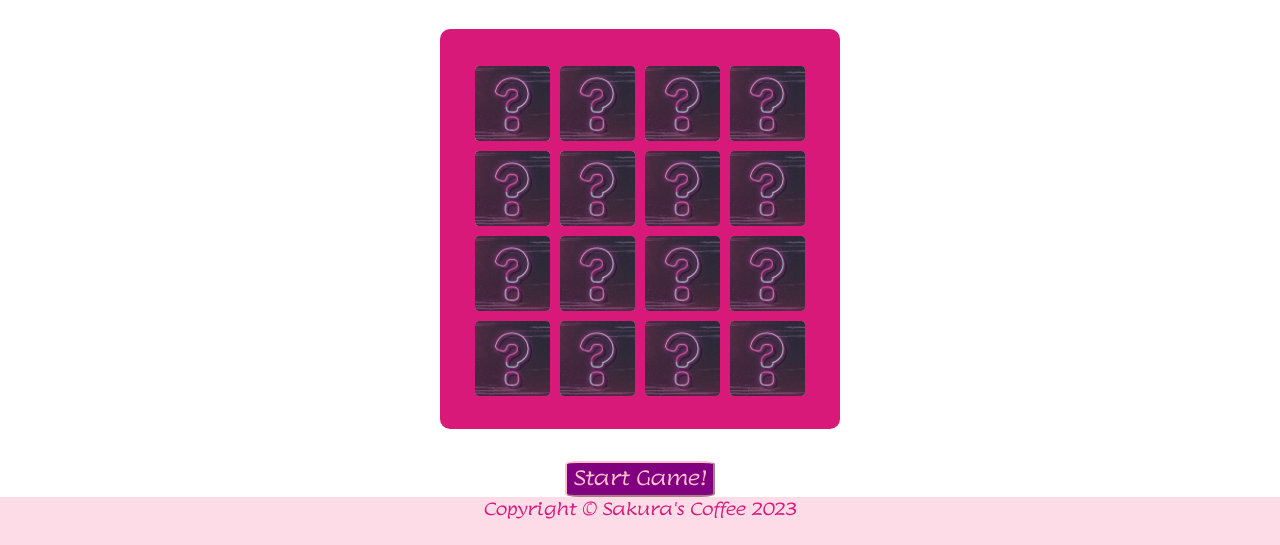
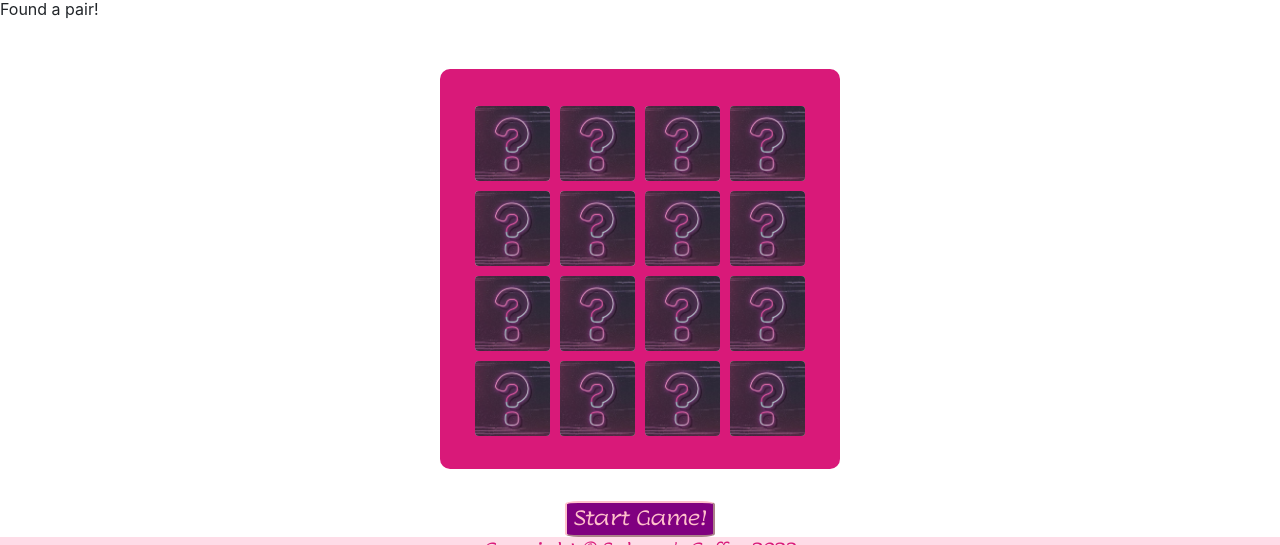
Before and after one commit to susanaviruglio/queens-coffee, a plain HTML site: page game.html in a window 1280 px wide. Shown: the part 137-682 px from the top of the page. Drawn offline with nearby package versions, Linux system fonts and the light colour scheme.

Commit message:
added paragraph underneath the game title for the game message

```diff
--- a/game.html
+++ b/game.html
@@ -40,6 +40,8 @@
 <h2 class="heading-game">
     Memory Coffee Game
 </h2>
+
+<p id="message"> </p>
 <!--I used bootstrap to create the grid for the game -->
 <section class="sectioncard">
 
```
